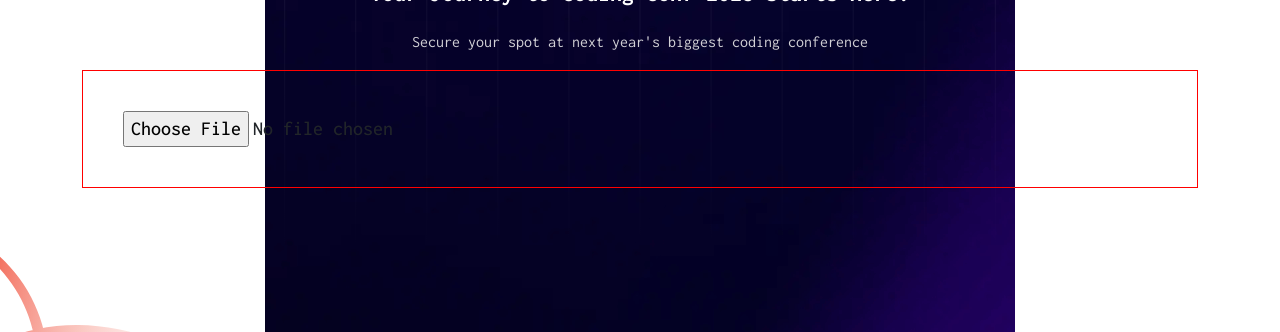
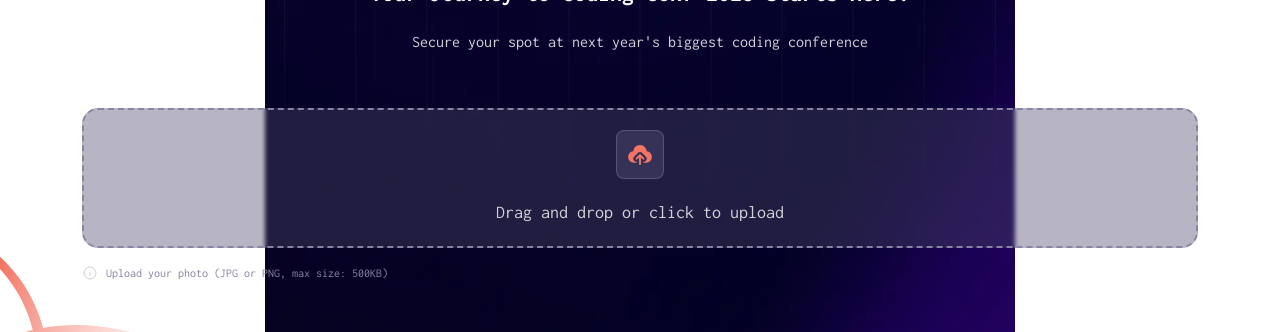
Before and after one commit to HosseinHeydarpour/Conference-ticket-generator, an Angular app: page / in a window 1280 px wide. Shown: the part 365-697 px from the top of the page. Built offline with nearby package versions, Linux system fonts and the light colour scheme.

Commit message:
feat: --> Drop Component | add and style drop component

```diff
--- /dev/null
+++ b/src/app/form/drop/drop.component.html
@@ -0,0 +1,14 @@
+<div
+  class="d-flex align-items-center justify-content-center h-100 drop-zone flex-column"
+>
+  <div class="drop-zone__icon">
+    <img src="/images/icon-upload.svg" alt="" />
+  </div>
+  <input
+    type="file"
+    (change)="onFileSelect($event)"
+    (dragover)="onDragOver()"
+    class="opacity-0 drop-zone__input"
+  />
+  <p>Drag and drop or click to upload</p>
+</div>
--- /dev/null
+++ b/src/app/form/drop/drop.component.scss
@@ -0,0 +1,30 @@
+.drop-zone {
+  border: 2px dashed var(--neutral-500);
+  padding: 20px 10px;
+  border-radius: 1rem;
+  background-color: var(--neutral-700-low-op);
+
+  backdrop-filter: blur(2px); /* Blurs background */
+  -webkit-backdrop-filter: blur(2px); /* Safari support */
+  input {
+    position: absolute;
+    top: 0;
+    left: 0;
+    width: 100%;
+    height: 100%;
+  }
+
+  p {
+    color: var(--neutral-300);
+    margin-bottom: 0;
+    font-size: 18px;
+  }
+
+  &__icon {
+    background-color: var(--neutral-500-low-op);
+    border: 1px solid var(--neutral-300-low-op);
+    padding: 8px;
+    border-radius: 8px;
+    margin-bottom: 20px;
+  }
+}
--- /dev/null
+++ b/src/app/form/drop/drop.component.ts
@@ -0,0 +1,24 @@
+import { Component } from '@angular/core';
+
+@Component({
+  selector: 'app-drop',
+  standalone: true,
+  imports: [],
+  templateUrl: './drop.component.html',
+  styleUrl: './drop.component.scss',
+})
+export class DropComponent {
+  file: File | null = null;
+  onFileSelect(e: Event) {
+    const target = e.target as HTMLInputElement;
+
+    if (target.files && target.files.length > 0) {
+      this.file = target.files[0];
+      console.log(this.file);
+    }
+  }
+
+  onDragOver() {
+    console.log('Drag Over');
+  }
+}
--- a/src/app/form/form.component.html
+++ b/src/app/form/form.component.html
@@ -1,7 +1,10 @@
-<form action="">
+<form action="" class="form">
   <div class="form-group">
-    <div class="drop-zone">
-      <input type="file" (change)="onFileDrop($event)" />
+    <label class="mb-2">Upload Avatar</label>
+    <app-drop></app-drop>
+    <div class="d-flex gap-2 form__info align-items-center mt-3">
+      <img src="/images/icon-info.svg" alt="Exclamation mark" />
+      <p class="mb-0">Upload your photo (JPG or PNG, max size: 500KB)</p>
     </div>
   </div>
 </form>
--- a/src/app/form/form.component.scss
+++ b/src/app/form/form.component.scss
@@ -1,9 +1,17 @@
-.drop-zone {
-  padding: 40px;
-  border: 1px solid red;
+.form {
+  &__info {
+    p {
+      font-size: 12px;
+      color: var(--neutral-500);
+    }
+  }
 }
 
 form {
   z-index: 500;
   position: relative;
 }
+
+label {
+  color: var(--neutral-0);
+}
--- a/src/app/form/form.component.ts
+++ b/src/app/form/form.component.ts
@@ -1,14 +1,11 @@
 import { Component } from '@angular/core';
+import { DropComponent } from './drop/drop.component';
 
 @Component({
   selector: 'app-form',
   standalone: true,
-  imports: [],
+  imports: [DropComponent],
   templateUrl: './form.component.html',
   styleUrl: './form.component.scss',
 })
-export class FormComponent {
-  onFileDrop(e: Event) {
-    console.log(e.target);
-  }
-}
+export class FormComponent {}
--- a/src/styles.scss
+++ b/src/styles.scss
@@ -3,8 +3,11 @@
   /* Neutral Colors */
   --neutral-0: hsl(0, 0%, 100%);
   --neutral-300: hsl(252, 6%, 83%);
+  --neutral-300-low-op: hsla(252, 6%, 83%, 0.212);
   --neutral-500: hsl(245, 15%, 58%);
+  --neutral-500-low-op: hsla(246, 15%, 58%, 0.212);
   --neutral-700: hsl(245, 19%, 35%);
+  --neutral-700-low-op: hsla(245, 19%, 35%, 0.4);
   --neutral-900: hsl(248, 70%, 10%);
 
   /* Orange Colors */
```
